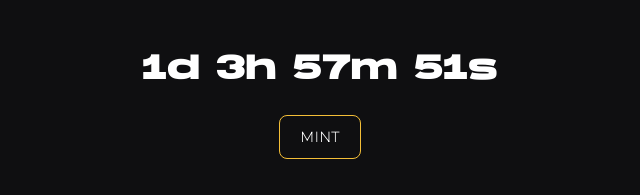
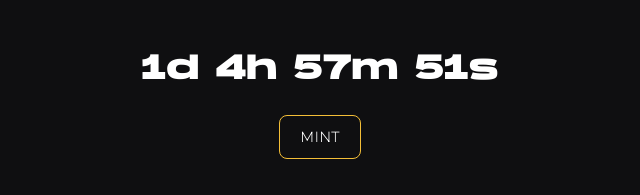
Before and after one commit to GonzaloRuiz95/rrc-front, a plain HTML site: page index.html in a window 1280 px wide. Shown: the part 605-800 px from the top of the page, 320-960 px from the left. Drawn offline with nearby package versions, Linux system fonts and the light colour scheme.

Commit message:
add utc +1

```diff
--- a/index.html
+++ b/index.html
@@ -579,7 +579,7 @@
       $('#' + id).toggle('slow');
    }
 
-   let countDownDate = new Date("Dec 19, 2021 22:00:00").getTime();
+   let countDownDate = new Date("Dec 19, 2021 23:00:00").getTime();
 
    let x = setInterval(function() {
 
```
